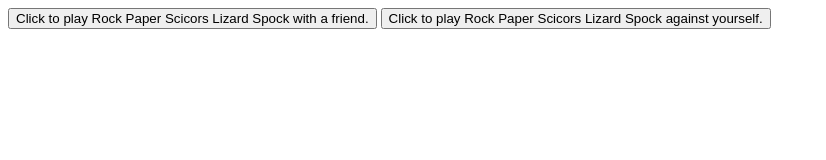
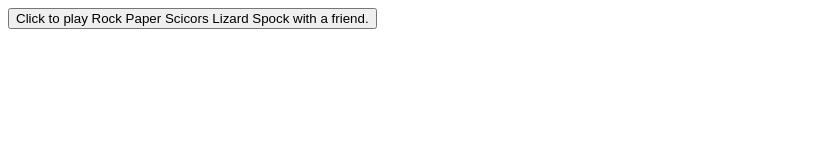
Before and after one commit to logic-legolas/sean-ma-js-blue, a plain HTML site: page rock_paper_scicors_lizard_spock.html in a window 1280 px wide. Shown: the whole page, without its empty margins (0-826 px from the left). Drawn offline with Linux system fonts and the light colour scheme.

Commit message:
updated
aasdkdasf

```diff
--- a/rock_paper_scicors_lizard_spock.html
+++ b/rock_paper_scicors_lizard_spock.html
@@ -9,55 +9,55 @@
       function game() {
         var p1 = prompt("Player 1");
         var p2 = prompt("Player 2");
-        if(p1="rock", p2="scissors"){
+        if(p1==="rock", p2==="scissors"){
           alert("Rock smashes Scissors. Player 1 wins!");
-        }else if(p1="rock", p2="lizard"){
+        }else if(p1==="rock", p2==="lizard"){
           alert("Rock smashes Lizard. Player 1 wins!");
-        }else if(p1="paper", p2="spock"){
+        }else if(p1==="paper", p2==="spock"){
           alert("Paper dissaproves Spock. Player 1 wins!");
-        }else if(p1="paper", p2="rock"){
+        }else if(p1==="paper", p2==="rock"){
           alert("Paper covers Rock. Player 1 wins!");
-        }else if (p1="scissors", p2="lizard") {
+        }else if (p1==="scissors", p2==="lizard") {
           alert("Scissors decappitate Lizard. Player 1 wins!");
-        }else if (p1="scissors", p2 = "paper") {
+        }else if (p1==="scissors", p2 === "paper") {
           alert("Scissors decappitate Lizard. Player 1 wins!");
-        }else if (p1= "lizard", p2="spock") {
+        }else if (p1=== "lizard", p2==="spock") {
           alert("Lizard poisons Spock. Player 1 wins!");
-        }else if (p1="lizard",p2="paper") {
+        }else if (p1==="lizard",p2==="paper") {
           alert("Lizard eats Paper. Player 1 wins!");
-        }else if (p1="spock",p2="rock") {
+        }else if (p1==="spock",p2==="rock") {
           alert("Spock vaporizes Rock. Player 1 wins!");
-        }else if (p1="spock",p2="scissors") {
+        }else if (p1==="spock",p2==="scissors") {
           alert("Spock smashes Scissors. Player 1 wins!");
-        }else if(p2="rock", p1="scissors"){
+        }else if(p2==="rock", p1==="scissors"){
           alert("Rock smashes Scissors. Player 2 wins!");
-        }else if(p2="rock", p1="lizard"){
+        }else if(p2==="rock", p1==="lizard"){
           alert("Rock smashes Lizard. Player 2 wins!");
-        }else if(p2="paper", p1="spock"){
+        }else if(p2==="paper", p1==="spock"){
           alert("Paper dissaproves Spock. Player 2 wins!");
-        }else if(p2="paper", p1="rock"){
+        }else if(p2==="paper", p1==="rock"){
           alert("Paper covers Rock. Player 2 wins!");
-        }else if (p2="scissors", p1="lizard") {
+        }else if (p2==="scissors", p1==="lizard") {
           alert("Scissors decappitate Lizard. Player 2 wins!");
-        }else if (p2="scissors", p1 = "paper") {
+        }else if (p2==="scissors", p1 === "paper") {
           alert("Scissors decappitate Lizard. Player 1 wins!");
-        }else if (p2= "lizard", p1="spock") {
+        }else if (p2=== "lizard", p1==="spock") {
           alert("Lizard poisons Spock. Player 1 wins!");
-        }else if (p2="lizard",p1="paper") {
+        }else if (p2==="lizard",p1==="paper") {
           alert("Lizard eats Paper. Player 1 wins!");
-        }else if (p2="spock",p1="rock") {
+        }else if (p2==="spock",p1==="rock") {
           alert("Spock vaporizes Rock. Player 1 wins!");
-        }else if (p2="spock",p1="scissors") {
+        }else if (p2==="spock",p1==="scissors") {
           alert("Spock smashes Scissors. PlayerPlayer 1 wins!");
-        }else if (p1="rock",p2="rock") {
+        }else if (p1==="rock",p2==="rock") {
           alert("It's a tie!");
-        }else if (p1="paper",p2="paper") {
+        }else if (p1==="paper",p2==="paper") {
           alert("It's a tie!");
-        }else if (p1="scissors",p2="scissors") {
+        }else if (p1==="scissors",p2==="scissors") {
           alert("It's a tie!");
-        }else if (p1="lizard",p2="lizard") {
+        }else if (p1==="lizard",p2==="lizard") {
           alert("It's a tie!");
-        }else if (p1="spock",p2="spock") {
+        }else if (p1==="spock",p2==="spock") {
           alert("It's a tie!");
         }else{
           alert("Something went wrong! Try again.");
@@ -66,6 +66,5 @@
       }
     </script>
     <button onclick="game()" name="button">Click to play Rock Paper Scicors Lizard Spock with a friend.</button>
-    <button onclick="game()" name="button">Click to play Rock Paper Scicors Lizard Spock against yourself.</button>
   </body>
 </html>
```
